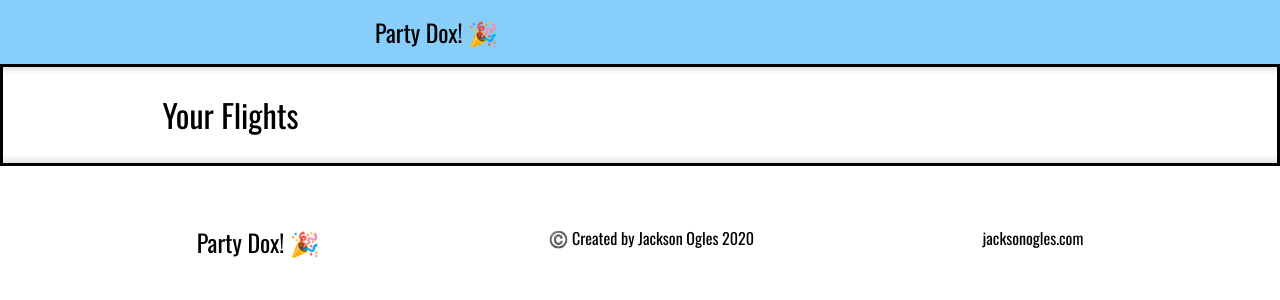
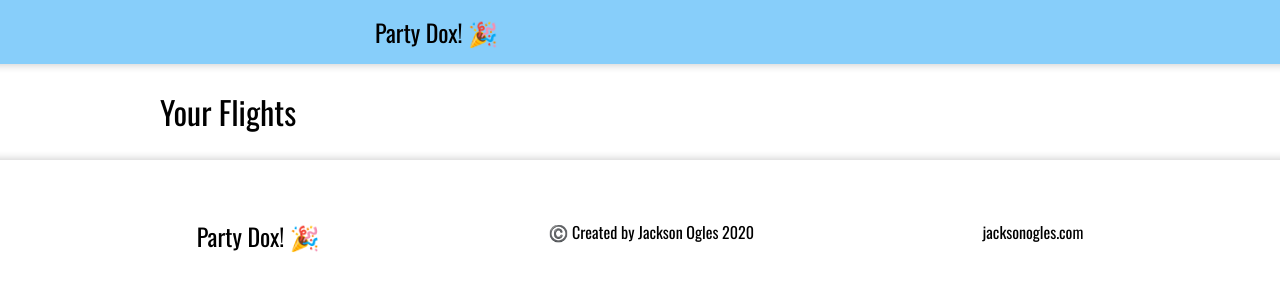
Before and after one commit to cjogles/partydox-react-front-end, a React (Create React App) app: page /flights in a window 1280 px wide. Shown: the top 300 px of the page. Built offline with nearby package versions, Linux system fonts and the light colour scheme; sample sign-in values are in the browser's storage.

Commit message:
style to dash

```diff
--- a/src/css/index.css
+++ b/src/css/index.css
@@ -130,6 +130,7 @@ html {
   scroll-behavior: smooth;
   overflow-x: hidden;
   font-family: 'Oswald', 'sans-serif';
+  font-size: 16px;
 }
 .app {
   width: 100vw;
@@ -575,7 +576,6 @@ div.dasherror {
   overflow: hidden;
   display: flex;
   flex-direction: column;
-  border: solid;
   box-shadow: inset 0 11px 8px -10px rgba(0, 0, 0, 0.2), inset 0 -11px 8px -10px rgba(0, 0, 0, 0.2);
 }
 .dash div.dashContainer1 {
--- a/src/less/dash.less
+++ b/src/less/dash.less
@@ -24,7 +24,6 @@ div.dasherror {
   overflow: hidden;
   display: flex;
   flex-direction: column;
-  border: solid;
   box-shadow: inset 0 11px 8px -10px rgba(0, 0, 0, 0.2),
     inset 0 -11px 8px -10px rgba(0, 0, 0, 0.2);
   div.dashContainer1 {
--- a/src/less/global.less
+++ b/src/less/global.less
@@ -2,6 +2,7 @@ html {
     scroll-behavior: smooth;
     overflow-x: hidden;
     font-family: 'Oswald', 'sans-serif';
+    font-size: 16px;
   }
   .app {
     width: 100vw;
```
